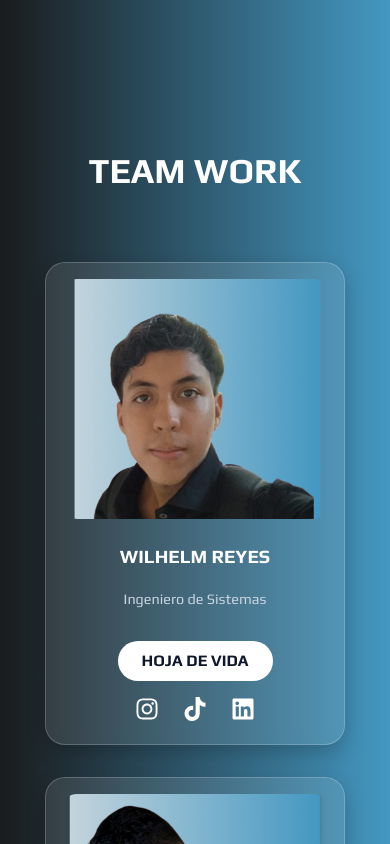
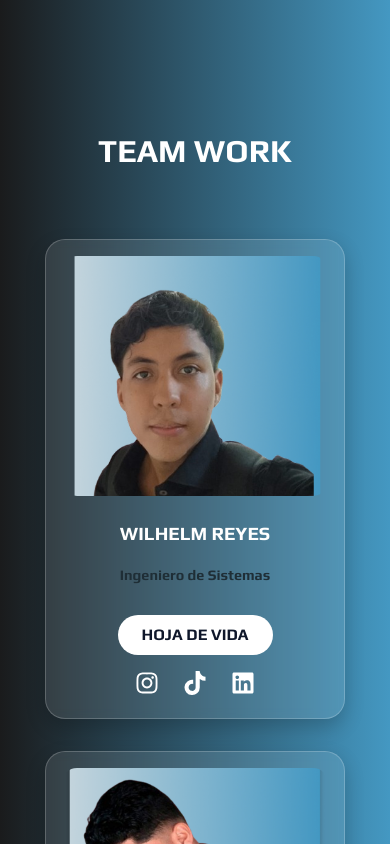
Before and after one commit to GioX-16/SOFT-IA_WEB, a React (Vite) app in the folder SoftiWeb/: page / in a window 390 px wide. Shown: the part 2120-2964 px from the top of the page. Built offline with nearby package versions, Linux system fonts and the light colour scheme.

Commit message:
actualizamos las vista, mejores en responsive y actualizaciones en otros archivos

```diff
--- a/SoftiWeb/index.html
+++ b/SoftiWeb/index.html
@@ -2,10 +2,12 @@
 <html lang="en">
   <head>
     <meta charset="UTF-8" />
-    <link rel="icon" type="image/svg+xml" href="/vite.svg" />
+    <link rel="icon" type="image/svg+xml" href="/src/assets/Logos/logo_one.png" />
     <meta name="viewport" content="width=device-width, initial-scale=1.0" />
-    <title>Vite + React + TS</title>
-    <link href="https://fonts.googleapis.com/css2?family=Play:wght@400;700&display=swap" rel="stylesheet" />
+    <title>SOFT-IA</title>
+    <link rel="preconnect" href="https://fonts.googleapis.com">
+    <link rel="preconnect" href="https://fonts.gstatic.com" crossorigin>
+    <link href="https://fonts.googleapis.com/css2?family=Play:wght@400;700&display=swap" rel="stylesheet">
   </head>
   <body>
     <div id="root"></div>
--- a/SoftiWeb/src/Components/TeamSection.tsx
+++ b/SoftiWeb/src/Components/TeamSection.tsx
@@ -1,5 +1,5 @@
-import { motion } from "framer-motion";
-import React from "react";
+import { motion, useInView } from "framer-motion";
+import React, { useRef, useEffect, useState } from "react";
 import { FaInstagram, FaTiktok, FaLinkedin } from "react-icons/fa";
 
 const teamMembers = [
@@ -54,11 +54,48 @@ const teamMembers = [
 ];
 
 const TeamSection: React.FC = () => {
+    const [isMobile, setIsMobile] = useState(window.innerWidth < 768);
+
+    useEffect(() => {
+        const handleResize = () => {
+            setIsMobile(window.innerWidth < 768);
+        };
+        window.addEventListener("resize", handleResize);
+        return () => window.removeEventListener("resize", handleResize);
+    }, []);
+
+
+    const ref = useRef(null);
+    const isInView = useInView(ref, { once: true, amount: 0.1 });
+
+    const containerVariants = {
+        hidden: { opacity: 0 },
+        visible: {
+            opacity: 1,
+            transition: {
+                staggerChildren: 0.2,
+            },
+        },
+    };
+
+    const cardVariants = {
+        hidden: { y: 20, opacity: 0 },
+        visible: {
+            y: 0,
+            opacity: 1,
+            transition: {
+                duration: 0.5,
+            },
+        },
+    };
+
     return (
         <section
+            id="team"
+            ref={ref}
             style={{
-                padding: "5rem 2rem",
-                background: "linear-gradient(to right, #1A1B1C, #4498C2)", // 🎨 Gradiente editable
+                padding: isMobile ? "4rem 1rem" : "5rem 2rem",
+                background: "linear-gradient(to right, #1A1B1C, #4498C2)",
                 position: "relative",
                 fontFamily: "'Play', sans-serif",
                 overflow: "hidden",
@@ -73,8 +110,8 @@ const TeamSection: React.FC = () => {
                     top: "10%",
                     left: "50%",
                     transform: "translateX(-50%)",
-                    width: "80%",
-                    opacity: 0.1, // 👁 Opacidad editable
+                    width: isMobile ? "95%" : "80%",
+                    opacity: 0.1,
                     zIndex: 0,
                 }}
             />
@@ -82,7 +119,7 @@ const TeamSection: React.FC = () => {
             <h2
                 style={{
                     textAlign: "center",
-                    fontSize: "2.2rem",
+                    fontSize: isMobile ? "2rem" : "1.5rem",
                     color: "#FFFFFF",
                     fontWeight: "bold",
                     marginBottom: "1rem",
@@ -94,7 +131,10 @@ const TeamSection: React.FC = () => {
             </h2>
 
             {/* 🧑‍🤝‍🧑 Cards del equipo */}
-            <div
+            <motion.div
+                variants={containerVariants}
+                initial="hidden"
+                animate={isInView ? "visible" : "hidden"}
                 style={{
                     display: "grid",
                     gridTemplateColumns: "repeat(auto-fit, minmax(250px, 300px))",
@@ -108,6 +148,7 @@ const TeamSection: React.FC = () => {
                 {teamMembers.map((member, index) => (
                     <motion.div
                         key={index}
+                        variants={cardVariants}
                         whileHover={{ scale: 1.05 }}
                         style={{
                             background: "rgba(255, 255, 255, 0.1)",
@@ -149,7 +190,7 @@ const TeamSection: React.FC = () => {
                             whileHover={{ opacity: 1 }}
                         />
                         <h3 style={{ color: "#fff", marginTop: "1rem" }}>{member.name}</h3>
-                        <p style={{ color: "#cbd5e1", fontSize: "0.9rem" }}>{member.title}</p>
+                        <h2 style={{ color: "#1F2E36", fontSize: "0.9rem" }}>{member.title}</h2>
                         <a
                             href={member.cvLink}
                             target="_blank"
@@ -183,7 +224,7 @@ const TeamSection: React.FC = () => {
                         </div>
                     </motion.div>
                 ))}
-            </div>
+            </motion.div>
         </section>
     );
 };
```
Also changed, not shown: SoftiWeb/src/assets/Logos/logo_one.png (added).
